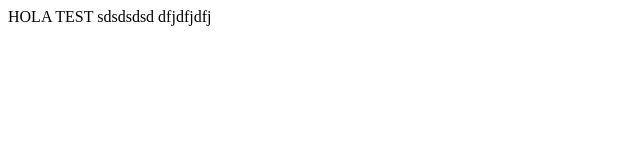
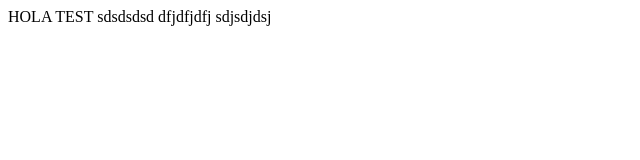
Before and after one commit to carmenRL17/PruebaHTML, a plain HTML site: page index.html in a window 1280 px wide. Shown: the full height of the page, 0-640 px from the left. Drawn offline with Linux system fonts and the light colour scheme.

Commit message:
primer ajuste en staging

```diff
--- a/index.html
+++ b/index.html
@@ -10,5 +10,6 @@
     HOLA TEST
     sdsdsdsd
     dfjdfjdfj
+    sdjsdjdsj
 </body>
 </html>
```
